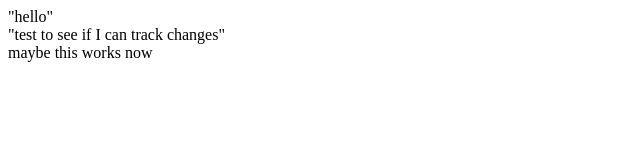
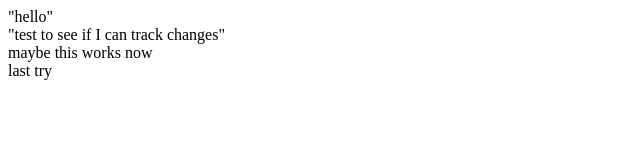
Before and after one commit to nikspr/demo-repo, a plain HTML site: page index.html in a window 1280 px wide. Shown: the full height of the page, 0-640 px from the left. Drawn offline with Linux system fonts and the light colour scheme.

Commit message:
does work?

```diff
--- a/index.html
+++ b/index.html
@@ -9,3 +9,7 @@
 <div>
     maybe this works now
 </div>
+
+<div>
+    last try
+</div>
```
Also changed, not shown: 1 other file.
